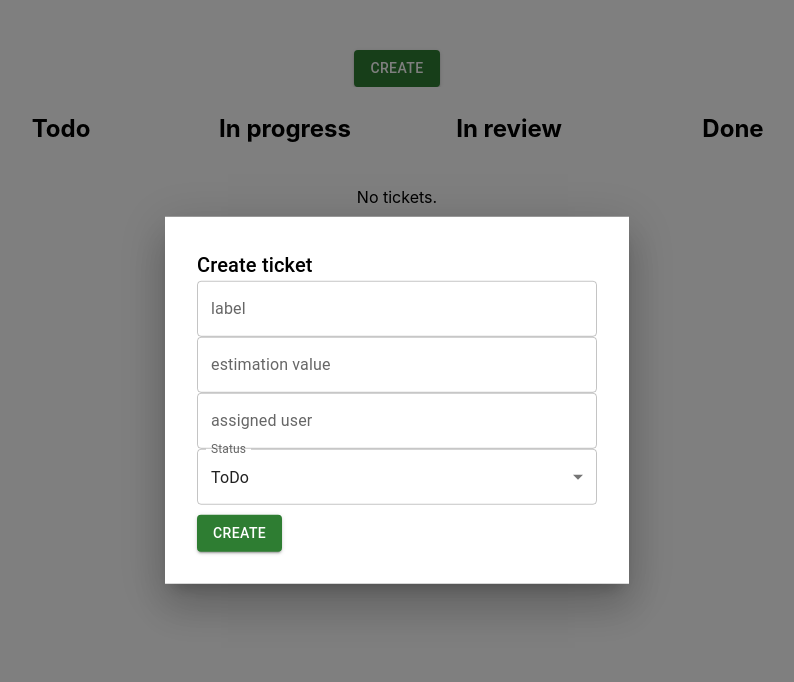
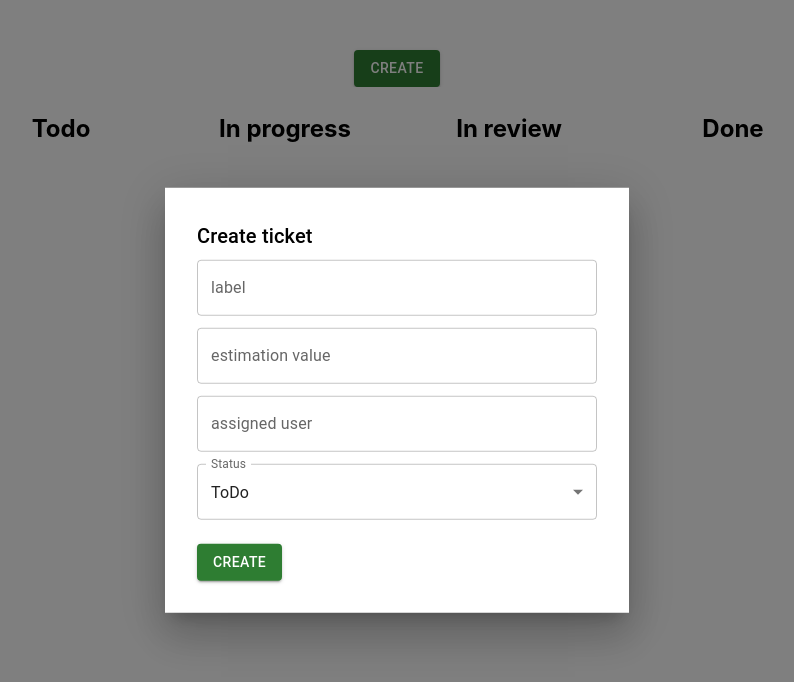
Before and after one commit to dplamenov/ticket-board, a React (Create React App) app: page / in a window 1280 px wide. Both pictures are taken after a click on the button "CREATE". Shown: the top 682 px of the page, without its empty margins (243-1037 px from the left). Built offline with nearby package versions, Linux system fonts and the light colour scheme.

Commit message:
add margins in create and edit forms

```diff
--- a/src/components/CreateModal.tsx
+++ b/src/components/CreateModal.tsx
@@ -55,10 +55,10 @@
       <Typography variant="h6" component="h2">
        Create ticket
       </Typography>
-      <TextField fullWidth label="label" id="label" onChange={handleLabelChange} value={label}/>
-      <TextField fullWidth label="estimation value" id="estimation-value" onChange={handleEstimationValueChange} value={estimationValue}/>
-      <TextField fullWidth label="assigned user" id="assigned-user" onChange={handleUserChange} value={assignedUser}/>
-      <FormControl fullWidth>
+      <TextField fullWidth label="label" id="label" onChange={handleLabelChange} value={label} margin="dense"/>
+      <TextField fullWidth label="estimation value" id="estimation-value" onChange={handleEstimationValueChange} value={estimationValue} margin="dense"/>
+      <TextField fullWidth label="assigned user" id="assigned-user" onChange={handleUserChange} value={assignedUser} margin="dense"/>
+      <FormControl fullWidth margin="dense">
         <InputLabel id="status-label">Status</InputLabel>
         <Select
           labelId="status-label"
@@ -73,7 +73,7 @@
           })}
         </Select>
       </FormControl>
-      <Button variant="contained" color="success" sx={{ marginTop: '10px' }} onClick={handleCreate}>Create</Button>
+      <Button variant="contained" color="success" sx={{ marginTop: '20px' }} onClick={handleCreate}>Create</Button>
     </Box>
   </Modal>
 }
--- a/src/components/EditModal.tsx
+++ b/src/components/EditModal.tsx
@@ -55,10 +55,10 @@
       <Typography variant="h6" component="h2">
         Edit ticket
       </Typography>
-      <TextField fullWidth label="label" id="label" onChange={handleLabelChange} value={ticket?.label} />
-      <TextField fullWidth label="estimation value" id="estimation-value" onChange={handleEstimationValueChange} value={ticket?.estimationValue} />
-      <TextField fullWidth label="assigned user" id="assigned-user" onChange={handleUserChange} value={ticket?.assignedUser.username} />
-      <FormControl fullWidth>
+      <TextField fullWidth label="label" id="label" onChange={handleLabelChange} value={ticket?.label} margin="dense"/>
+      <TextField fullWidth label="estimation value" id="estimation-value" onChange={handleEstimationValueChange} value={ticket?.estimationValue} margin="dense"/>
+      <TextField fullWidth label="assigned user" id="assigned-user" onChange={handleUserChange} value={ticket?.assignedUser.username} margin="dense"/>
+      <FormControl fullWidth margin="dense">
         <InputLabel id="status-label">Status</InputLabel>
         <Select
           labelId="status-label"
@@ -73,7 +73,7 @@
           })}
         </Select>
       </FormControl>
-      <Button variant="contained" color="success" sx={{ marginTop: '10px' }} onClick={handleEdit}>Edit</Button>
+      <Button variant="contained" color="success" sx={{ marginTop: '20px' }} onClick={handleEdit}>Edit</Button>
     </Box>
   </Modal>
 }
```
